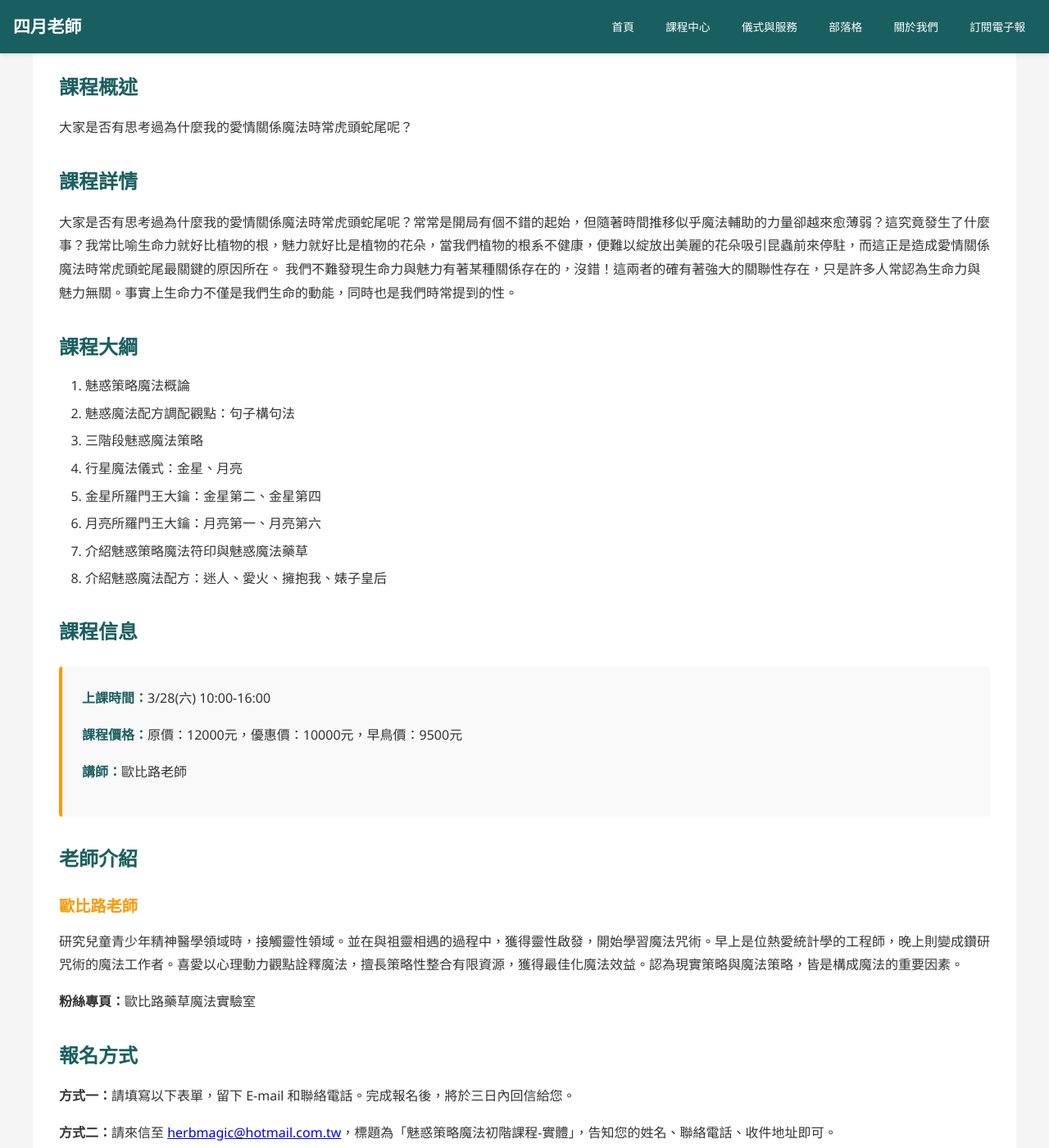
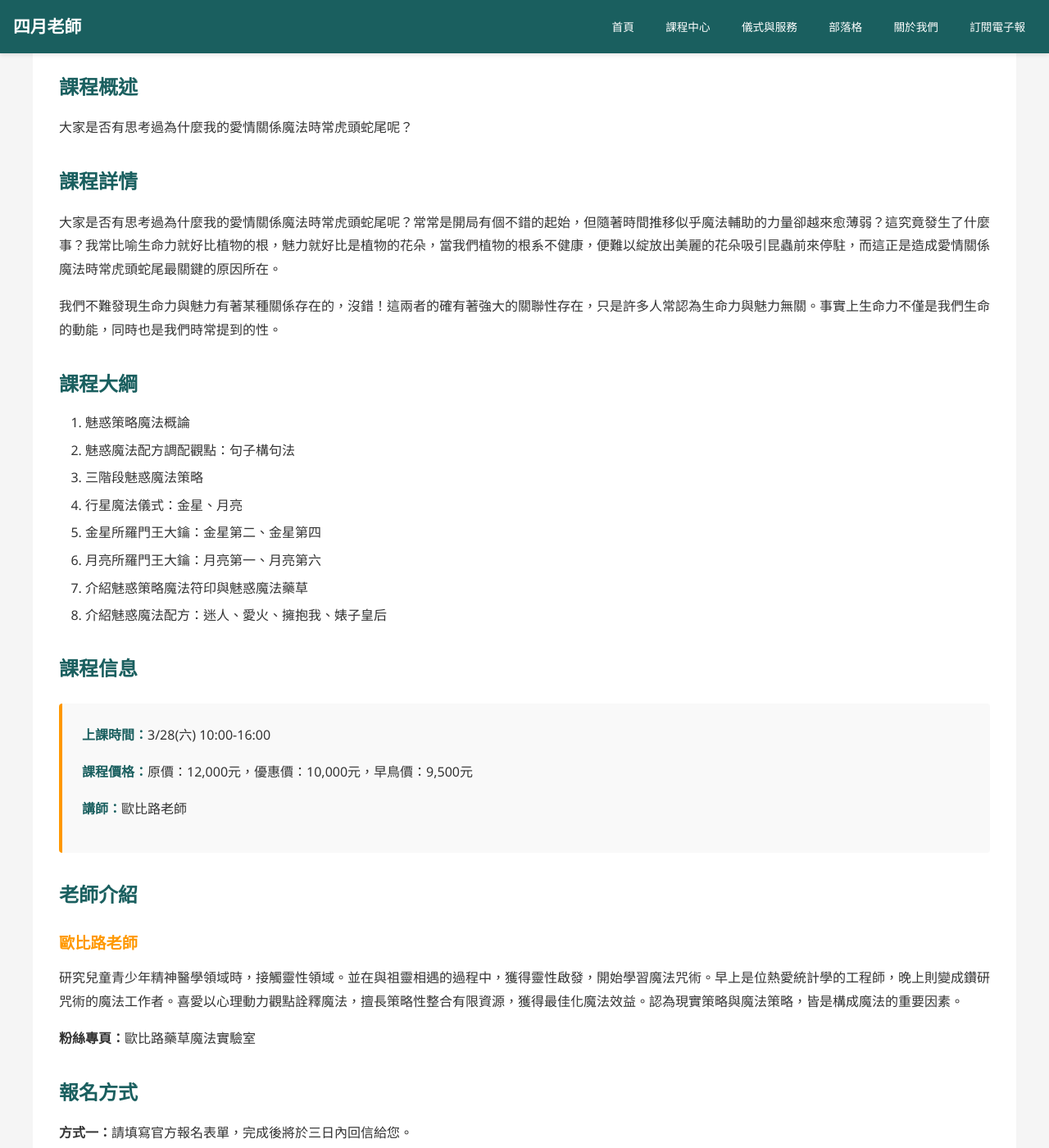
Before and after one commit to light4uliuphone-lang/hoodoo, a Jekyll site: the page built from courses/course-006.html, in a window 1280 px wide and 1400 px high, scrolled down 384 px. Shown: the whole window at 82% size. Built offline with Jekyll 4.4.1, drawn with Linux system fonts in a browser that asks for light colours; some of the changed text lies outside the part shown.

Commit message:
Update course-006.html

```diff
--- a/courses/course-006.html
+++ b/courses/course-006.html
@@ -20,9 +20,9 @@
         <p>大家是否有思考過為什麼我的愛情關係魔法時常虎頭蛇尾呢？</p>
 
         <h2>課程詳情</h2>
-        <p>大家是否有思考過為什麼我的愛情關係魔法時常虎頭蛇尾呢？常常是開局有個不錯的起始，但隨著時間推移似乎魔法輔助的力量卻越來愈薄弱？這究竟發生了什麼事？我常比喻生命力就好比植物的根，魅力就好比是植物的花朵，當我們植物的根系不健康，便難以綻放出美麗的花朵吸引昆蟲前來停駐，而這正是造成愛情關係魔法時常虎頭蛇尾最關鍵的原因所在。
+        <p>大家是否有思考過為什麼我的愛情關係魔法時常虎頭蛇尾呢？常常是開局有個不錯的起始，但隨著時間推移似乎魔法輔助的力量卻越來愈薄弱？這究竟發生了什麼事？我常比喻生命力就好比植物的根，魅力就好比是植物的花朵，當我們植物的根系不健康，便難以綻放出美麗的花朵吸引昆蟲前來停駐，而這正是造成愛情關係魔法時常虎頭蛇尾最關鍵的原因所在。</p>
 
-我們不難發現生命力與魅力有著某種關係存在的，沒錯！這兩者的確有著強大的關聯性存在，只是許多人常認為生命力與魅力無關。事實上生命力不僅是我們生命的動能，同時也是我們時常提到的性。</p>
+        <p>我們不難發現生命力與魅力有著某種關係存在的，沒錯！這兩者的確有著強大的關聯性存在，只是許多人常認為生命力與魅力無關。事實上生命力不僅是我們生命的動能，同時也是我們時常提到的性。</p>
 
         <h2>課程大綱</h2>
         <ol>
@@ -39,7 +39,7 @@
         <h2>課程信息</h2>
         <div class="course-info-box">
             <p><strong>上課時間：</strong>3/28(六) 10:00-16:00</p>
-            <p><strong>課程價格：</strong>原價：12000元，優惠價：10000元，早鳥價：9500元</p>
+            <p><strong>課程價格：</strong>原價：12,000元，優惠價：10,000元，早鳥價：9,500元</p>
             <p><strong>講師：</strong>歐比路老師</p>
         </div>
 
@@ -52,12 +52,12 @@
 
         <h2>報名方式</h2>
         <div class="registration-info">
-            <p><strong>方式一：</strong>請填寫以下表單，留下 E-mail 和聯絡電話。完成報名後，將於三日內回信給您。</p>
-            <p><strong>方式二：</strong>請來信至 <a href="mailto:herbmagic@hotmail.com.tw">herbmagic@hotmail.com.tw</a>，標題為「魅惑策略魔法初階課程-實體」，告知您的姓名、聯絡電話、收件地址即可。</p>
+            <p><strong>方式一：</strong>請填寫官方報名表單，完成後將於三日內回信給您。</p>
+            <p><strong>方式二：</strong>請來信至 <a href="mailto:{{ site.email | default: 'herbmagic@hotmail.com.tw' }}">{{ site.email | default: 'herbmagic@hotmail.com.tw' }}</a>，標題為「報名 {{ page.title | split: " - " | first }}」，告知您的姓名、聯絡電話、收件地址即可。</p>
         </div>
 
         <div style="text-align: center; margin-top: 2rem;">
-            <a href="#" class="btn-primary">立即報名</a>
+            <a href="mailto:{{ site.email | default: 'herbmagic@hotmail.com.tw' }}?subject=報名-{{ page.title | split: ' - ' | first }}" class="btn-primary">立即報名</a>
         </div>
     </div>
 </div>
```
